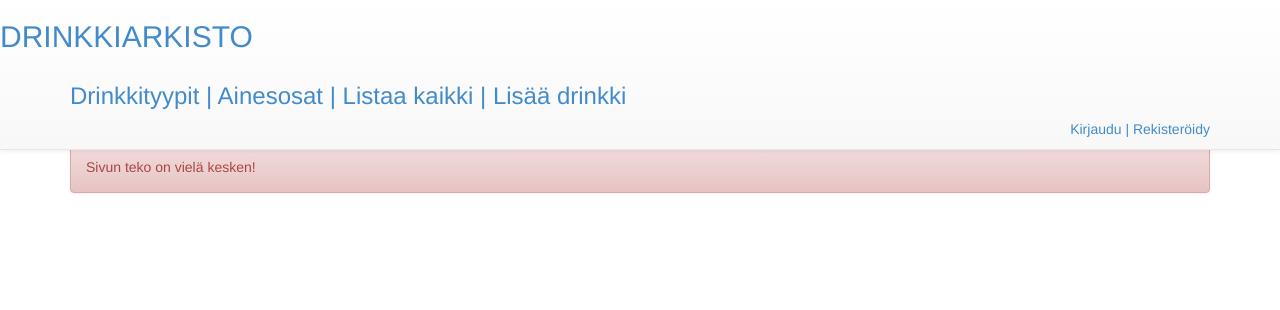
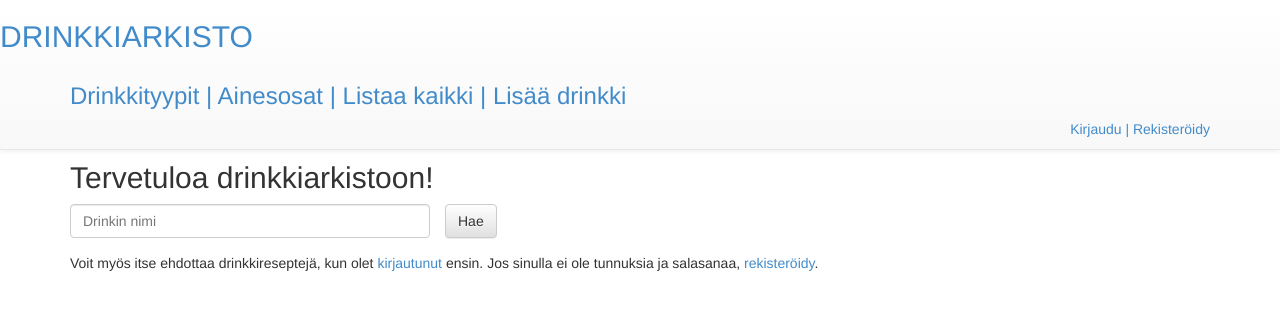
Before and after one commit to Vainonen/Drinkkiarkisto, a PHP site: page / in a window 1280 px wide. Shown: the top 310 px of the page. Run offline with PHP 8.4, Linux system fonts and the light colour scheme.

Commit message:
viikon 6 lisäyksiä demoa varten

```diff
--- a/views/drinkkilomake.php
+++ b/views/drinkkilomake.php
@@ -54,7 +54,7 @@
         <br>
       <div class="form-group">
         <div class="col-md-offset-2 col-md-10">
-          <button type="submit" class="btn btn-default">Tallenna resepti</button>
+          <button type="submit" class="btn btn-default" name="tallenna" value="uusi">Tallenna resepti</button>
         </div>
       </div>
 
--- a/views/etusivu.php
+++ b/views/etusivu.php
@@ -1,2 +1,12 @@
-<?php
-// Etusivu, johon pitäisi tulla hakukenttä jne.
+<h2>Tervetuloa drinkkiarkistoon!</h2>
+<form class="form-horizontal" role="form" action="hae.php" method="POST">
+        <div class="form-group">
+            <div class="col-md-4">
+          <input type="text" class="form-control" name="drinkki" type="search" placeholder="Drinkin nimi">
+          </div>
+          <button type="submit" class="btn btn-default">Hae</button>
+
+        </div>
+</form>
+Voit myös itse ehdottaa drinkkireseptejä, kun olet <a href="login.php">kirjautunut</a> ensin.
+Jos sinulla ei ole tunnuksia ja salasanaa, <a href="register.php">rekisteröidy</a>.
--- a/views/kirjautuminen.php
+++ b/views/kirjautuminen.php
@@ -28,9 +28,12 @@
           <button type="submit" class="btn btn-default">Kirjaudu sisään</button>
         </div>
       </div>
+      <div>
+            Eikö sinulla ole tunnuksia ja salasanaa? <a href="register.php">Rekisteröidy.</a>
+      </div>
     </form>
   </div>
 
-<?php if (!empty($data->virhe)): ?>
+<?php if (!empty($data->virheet)): ?>
   <div class="alert alert-danger"><?php echo $data->virhe; ?></div>
 <?php endif; ?>
--- a/views/pohja.php
+++ b/views/pohja.php
@@ -17,7 +17,7 @@
         <div class="container">
             <h3>
             <a href="#">Drinkkityypit |</a>
-            <a href="#"> Ainesosat |</a>
+            <a href="ainekset.php"> Ainesosat |</a>
             <a href="drinkit.php"> Listaa kaikki |</a>
             <a href="insert.php"> Lisää drinkki</a>
             <?php if (oikeusModeroida()): ?>
@@ -32,17 +32,15 @@
             <?php endif; ?>
             <?php if (!kirjautunutko()): ?>
             <a href="login.php">Kirjaudu |</a>
-            <a href="#">Rekisteröidy</a>
+            <a href="register.php">Rekisteröidy</a>
             <?php endif; ?>
             </p>
-        </div>
+            </div>
         </nav>
         </div>
       </div>
              <br><br><br><br><br><br><br>
-               <?php if (!empty($data->virhe)): ?>
-               <div class="alert alert-danger"><?php echo $data->virhe; ?></div>
-               <?php endif; ?>
+
                <?php if (!empty($_SESSION['ilmoitus'])): ?>
                 <div class="alert alert-danger">
                 <?php echo $_SESSION['ilmoitus']; ?>
```
Also changed, not shown: views/drinkkilista.php (+24 -7 lines), views/drinkkimuokkaus.php (+21 -11 lines), views/drinkkitieto.php (+10 -2 lines), views/kayttajalista.php (+5 -2 lines).
